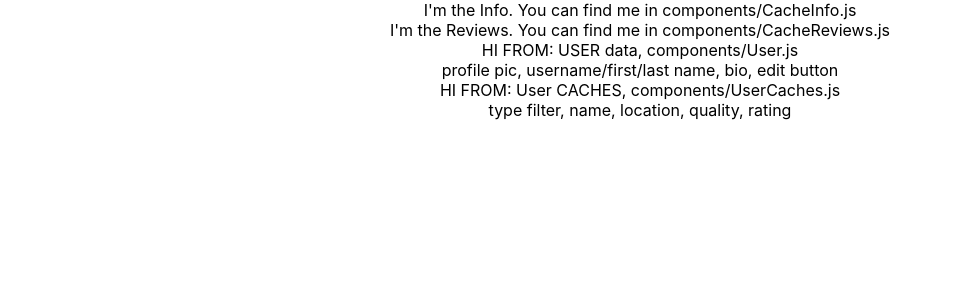
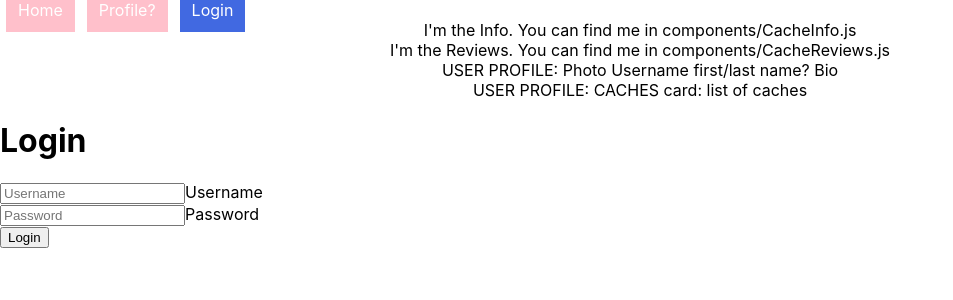
Before and after one commit to lofiandcode/GeocachingApp, a React (Create React App) app in the folder frontend/: page /login in a window 1280 px wide. Shown: the top 300 px of the page, without its empty margins (0-953 px from the left). Built offline with nearby package versions, Linux system fonts and the light colour scheme.

Commit message:
added Navbar basics: Login, Home, Profile?

```diff
--- a/frontend/package.json
+++ b/frontend/package.json
@@ -5,6 +5,7 @@
   "dependencies": {
     "react": "^16.10.2",
     "react-dom": "^16.10.2",
+    "react-router-dom": "^5.1.2",
     "react-scripts": "3.2.0"
   },
   "scripts": {
--- /dev/null
+++ b/frontend/src/Login.js
@@ -0,0 +1,22 @@
+import React from 'react';
+
+class Login extends React.Component {
+  render() {
+    return (
+      <form>
+        <h1>Login</h1>
+        <div>
+          <input type="text" name="username" placeholder="Username" />
+          <label htmlFor="username">Username</label>
+        </div>
+        <div>
+          <input type="password" name="password" placeholder="Password" />
+          <label htmlFor="password">Password</label>
+        </div>
+        <input type="submit" value="Login" />
+      </form>
+    );
+  }
+}
+
+export default Login;
--- /dev/null
+++ b/frontend/src/Navbar.js
@@ -0,0 +1,49 @@
+import React from 'react'
+import { NavLink } from 'react-router-dom';
+
+const link = {
+  width: '100px',
+  padding: '12px',
+  margin: '0 6px 6px',
+  background: 'pink',
+  textDecoration: 'none',
+  color: 'white',
+}
+
+class Navbar extends React.Component {
+  render() {
+    return (
+      <div>
+        <NavLink
+          to="/"
+          /* set exact so it knows to only set activeStyle when route is deeply equal to link */
+          exact
+          /* add styling to Navlink */
+          style={link}
+          /* add prop for activeStyle */
+          activeStyle={{
+            background: 'royalblue'
+          }}
+        >Home</NavLink>
+        <NavLink
+          to="/about"
+          exact
+          style={link}
+          activeStyle={{
+            background: 'royalblue'
+          }}
+        >Profile?</NavLink>
+        <NavLink
+          to="/login"
+          exact
+          style={link}
+          activeStyle={{
+            background: 'royalblue'
+          }}
+        >Login</NavLink>
+      </div>
+    )
+  }
+}
+
+export default Navbar;
--- a/frontend/src/components/NavBar.js
+++ /dev/null
@@ -1 +0,0 @@
-import React from 'react.js';
--- a/frontend/src/components/User.js
+++ b/frontend/src/components/User.js
@@ -1,11 +1,15 @@
 import React, { Component } from 'react';
+
 
 class User extends Component {
     render() {
         return(
             <div>
-                HI FROM: USER data, components/User.js
-                <div>profile pic, username/first/last name, bio, edit button</div>
+                USER PROFILE:
+                Photo
+                Username first/last name?
+                Bio
+                {/* edit button */}
             </div>
         )
     }
--- a/frontend/src/components/UserCaches.js
+++ b/frontend/src/components/UserCaches.js
@@ -1,11 +1,12 @@
 import React, { Component } from 'react';
+
 
 class UserCaches extends Component {
     render() {
         return(
             <div>
-                HI FROM: User CACHES, components/UserCaches.js
-                <div>type filter, name, location, quality, rating</div>
+                USER PROFILE: CACHES card:
+                list of caches
             </div>
         )
     }
--- a/frontend/src/containers/CacheContainer.js
+++ b/frontend/src/containers/CacheContainer.js
@@ -1,6 +1,7 @@
 import React, { Component } from 'react';
 import CacheInfoContainer from './CacheInfoContainer'
 import CacheReviewsContainer from './CacheReviewsContainer'
+
 
 export default class CacheContainer extends Component {
     render() {
--- a/frontend/src/containers/CacheInfoContainer.js
+++ b/frontend/src/containers/CacheInfoContainer.js
@@ -1,5 +1,6 @@
 import React, { Component } from 'react';
 import CacheInfo from '../components/CacheInfo';
+
 
 export default class CacheInfoContainer extends Component {
     render() {
--- a/frontend/src/containers/UserCachesContainer.js
+++ b/frontend/src/containers/UserCachesContainer.js
@@ -1,5 +1,6 @@
 import React, { Component } from 'react';
 import UserCaches from '../components/UserCaches';
+
 
 class UserCachesContainer extends Component {
 
--- a/frontend/src/containers/UserContainer.js
+++ b/frontend/src/containers/UserContainer.js
@@ -2,6 +2,7 @@ import React, { Component } from 'react';
 import User from '../components/User';
 import UserCachesContainer from './UserCachesContainer';
 
+// this is the USER PROFILE
 class UserContainer extends Component {
     // state = {
 
--- a/frontend/src/index.js
+++ b/frontend/src/index.js
@@ -3,8 +3,21 @@ import ReactDOM from 'react-dom';
 import './index.css';
 import App from './App';
 import * as serviceWorker from './serviceWorker';
+// import Home from './Home'
+import Login from './Login'
+import Navbar from './Navbar'
+import { BrowserRouter as Router, Route } from 'react-router-dom';
 
-ReactDOM.render(<App />, document.getElementById('root'));
+ReactDOM.render(
+    <div>
+    <Router>
+        <Navbar />
+        <App />
+        {/* <Route exact path="/" component={Home} /> */}
+        <Route exact path="/login" component={Login} />
+    </Router>
+  </div>
+  , document.getElementById('root'));
 
 // If you want your app to work offline and load faster, you can change
 // unregister() to register() below. Note this comes with some pitfalls.
```
Also changed, not shown: 1 other file (tests, documents, lock files or other folders).
